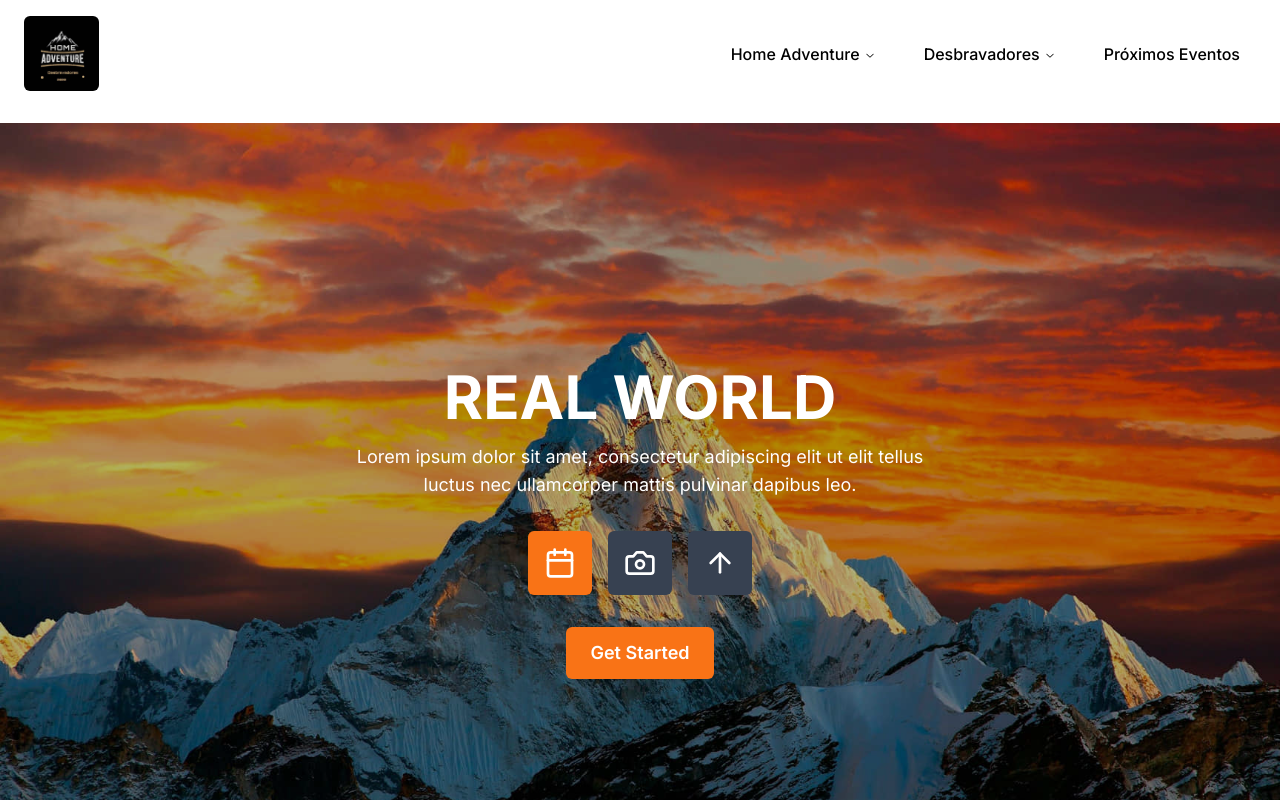
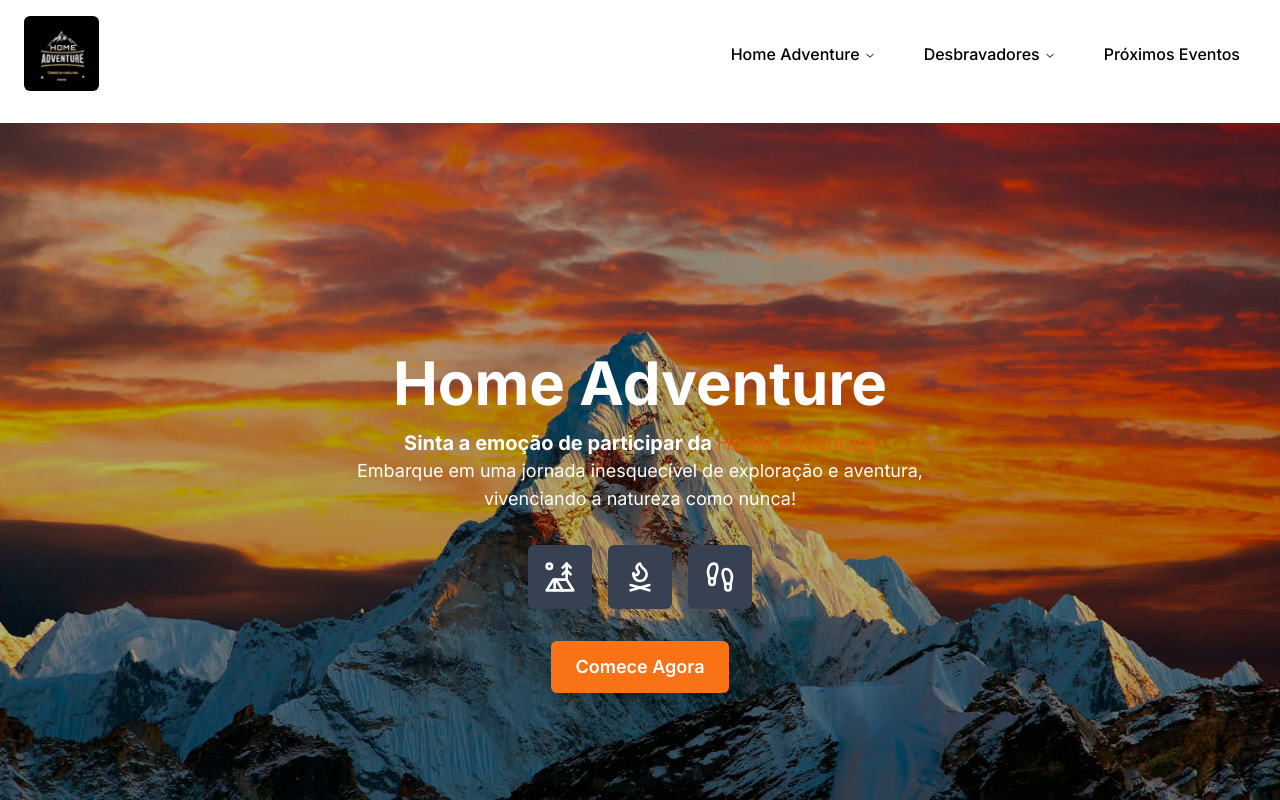
Before and after one commit to VictorJunqueira1/portfolio-desbravadores, a Next.js app: page / in a window 1280 px wide. Shown: the top 800 px of the page. Built offline with nearby package versions, Linux system fonts and the light colour scheme.

Commit message:
[feat] Adicionando seção hero.

```diff
--- a/src/app/page.tsx
+++ b/src/app/page.tsx
@@ -11,6 +11,9 @@ export const Page = () => {
           <NavigationMenuMain />
         </div>
         <HeroSection />
+        <div className="h-[1000px]">
+
+        </div>
       </div>
     </>
   )
--- a/src/components/HeroSection.tsx
+++ b/src/components/HeroSection.tsx
@@ -1,42 +1,45 @@
 import React from 'react';
-import { Calendar, Camera, ArrowUp } from 'lucide-react';
+import { FlameKindling, Footprints, TentTree } from 'lucide-react';
+import Image from 'next/image';
 
 const HeroSection: React.FC = () => {
     return (
         <div className="relative h-screen flex items-center justify-center text-white">
-      {/* Background Image */}
-      <img
-        src="/images/mountain.jpg"
-        alt="Mountains"
-        className="absolute inset-0 w-full h-full object-cover"
-      />
-
-      {/* Overlay */}
+            <div
+                className="absolute inset-0 w-full h-full bg-fixed"
+                style={{ backgroundImage: "url('/Images/mountain.jpg')", backgroundPosition: 'center', backgroundSize: 'cover' }}
+            ></div>
+            {/* Sobreposição */}
             <div className="absolute inset-0 bg-black opacity-30"></div>
 
-      {/* Content */}
+            {/* Conteúdo */}
             <div className="relative z-10 text-center px-6">
-        <h1 className="text-6xl font-bold">REAL WORLD</h1>
+                <h1 className="text-6xl font-bold">Home Adventure</h1>
                 <p className="mt-4 text-lg max-w-xl mx-auto">
-          Lorem ipsum dolor sit amet, consectetur adipiscing elit ut elit tellus luctus nec ullamcorper mattis pulvinar dapibus leo.
+                    <div className='text-xl'>
+                        <strong>Sinta a emoção de participar da </strong>
+                        <span className='text-orange-600'>Home Adventure </span>
+                    </div>
+                    <p>Embarque em uma jornada inesquecível de exploração e aventura,
+                        vivenciando a natureza como nunca!</p>
                 </p>
 
-        {/* Icons */}
+                {/* Ícones */}
                 <div className="mt-8 flex justify-center space-x-4">
-          <div className="p-4 bg-orange-500 rounded-md">
-            <Calendar className="w-8 h-8 text-white" />
+                    <div className="p-4 bg-gray-700 rounded-md hover:bg-orange-600 duration-300">
+                        <TentTree className="w-8 h-8 text-white" />
                     </div>
-          <div className="p-4 bg-gray-700 rounded-md">
-            <Camera className="w-8 h-8 text-white" />
+                    <div className="p-4 bg-gray-700 rounded-md hover:bg-orange-600 duration-300">
+                        <FlameKindling className="w-8 h-8 text-white" />
                     </div>
-          <div className="p-4 bg-gray-700 rounded-md">
-            <ArrowUp className="w-8 h-8 text-white" />
+                    <div className="p-4 bg-gray-700 rounded-md hover:bg-orange-600 duration-300">
+                        <Footprints className="w-8 h-8 text-white" />
                     </div>
                 </div>
 
-        {/* Button */}
+                {/* Botão */}
                 <button className="mt-8 px-6 py-3 bg-orange-500 text-lg font-semibold rounded-md shadow-md">
-          Get Started
+                    Comece Agora
                 </button>
             </div>
         </div>
```
Lines whose indentation alone changed are shown as unchanged.
